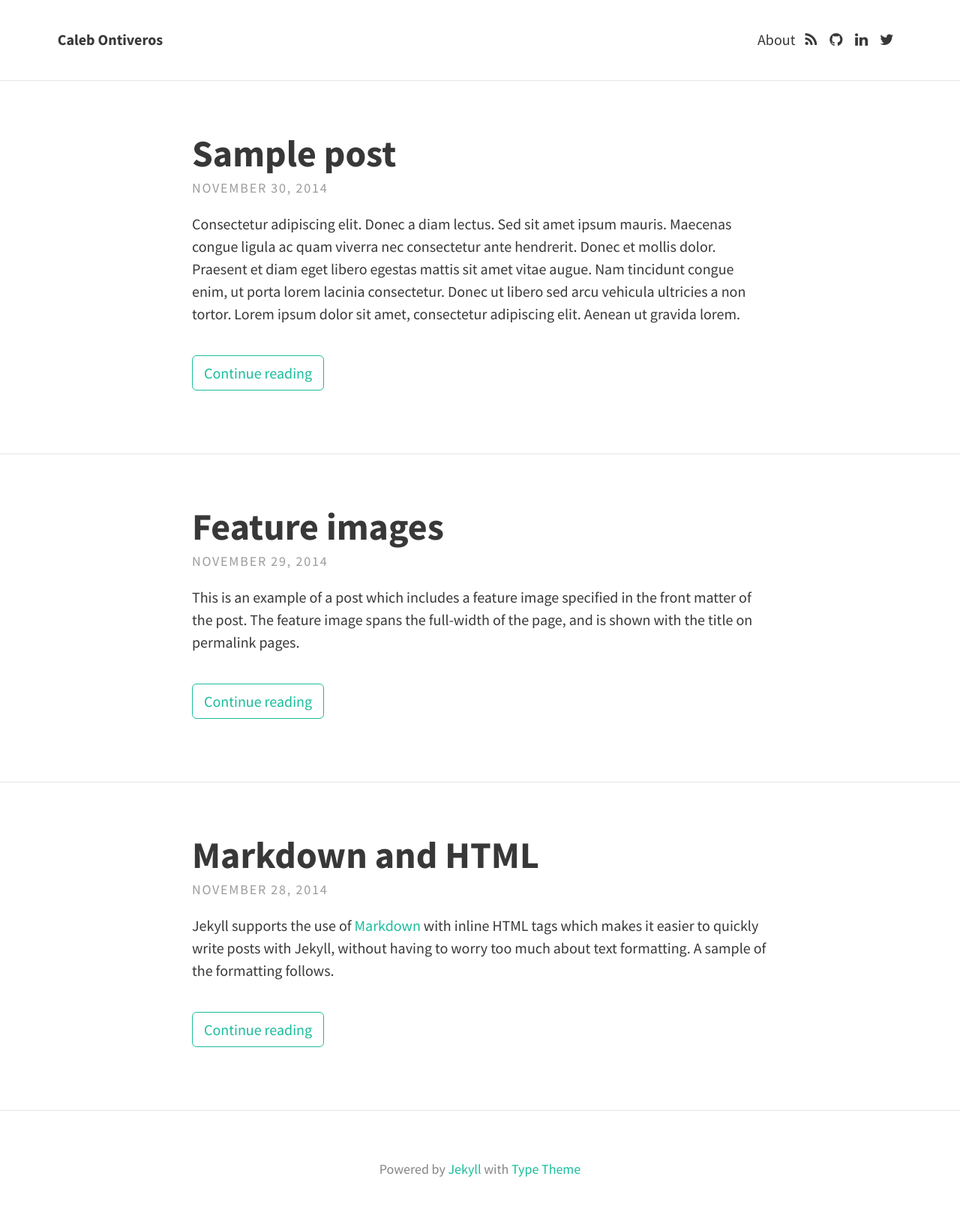
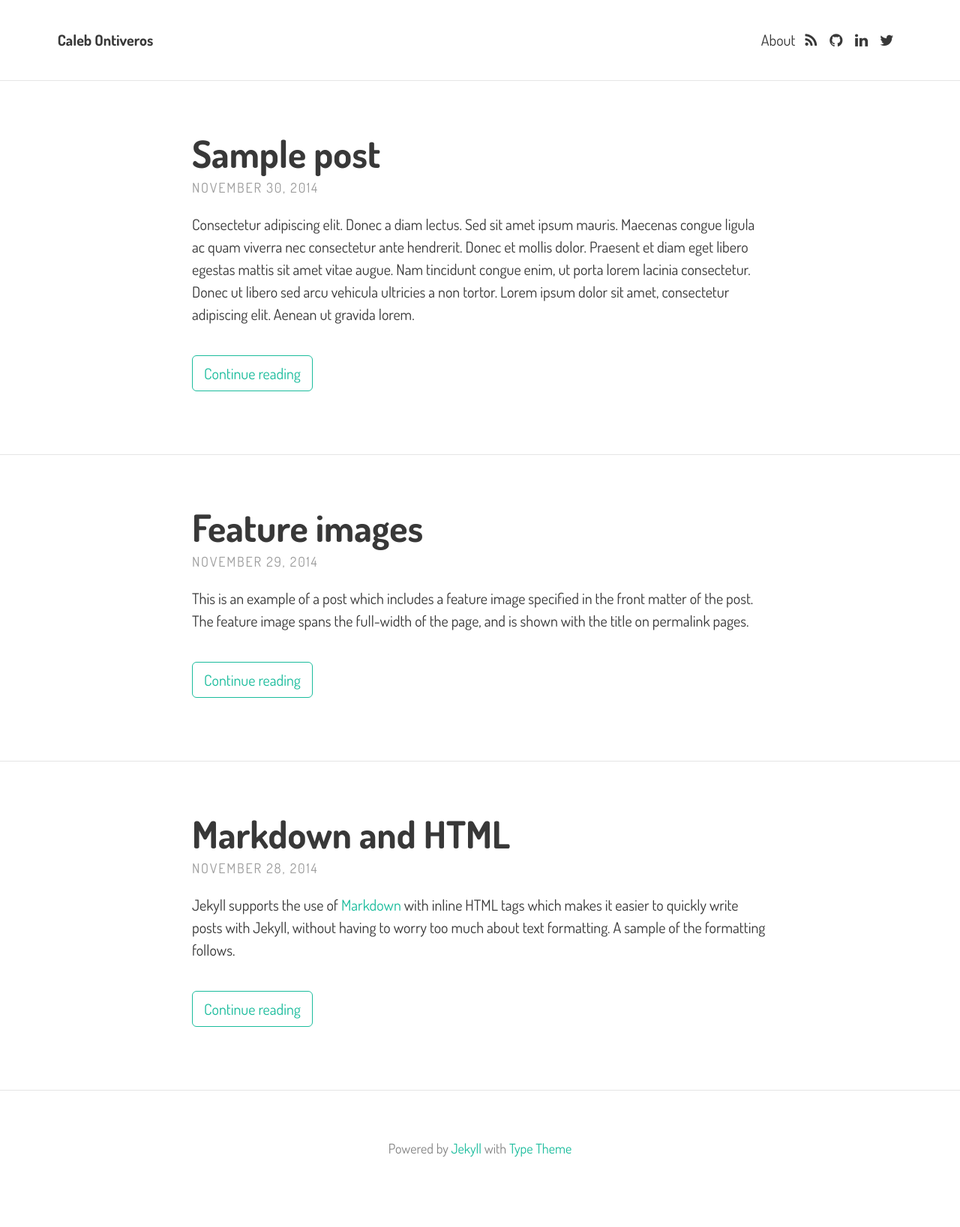
Before and after one commit to calebomusic/calebomusic.github.io, a Jekyll site: the page built from index.html, in a window 1280 px wide. Shown: the whole page at 75% size. Built offline with Jekyll 4.4.1, drawn with Linux system fonts in a browser that asks for light colours; nearby versions of some CDN libraries; the list of posts is cut into pages by our own code; after the commit the page ends 1610 px from its top, so only the background shows below that.

Commit message:
Update font

```diff
--- a/_config.yml
+++ b/_config.yml
@@ -8,7 +8,7 @@ theme_settings:
   title: Caleb Ontiveros
   avatar:
   gravatar: # Email MD5 hash
-  description: "A website with blog posts and pages" # used by search engines
+  description: "Website of Caleb Ontiveros. Programming. Philosophy. Music. Effective Altruism." # used by search engines
 
   # Header and footer text
   header_text:
--- a/_sass/base/_variables.scss
+++ b/_sass/base/_variables.scss
@@ -1,6 +1,6 @@
 // Typography
-$font-family-main: 'Source Sans Pro', Helvetica, Arial, sans-serif;
-$font-family-headings: 'Source Sans Pro', Helvetica, Arial, sans-serif;
+$font-family-main: 'Dosis', Helvetica, Arial, sans-serif;
+$font-family-headings: 'Dosis', Helvetica, Arial, sans-serif;
 $font-size: 1.25em;
 
 // Padding
```
